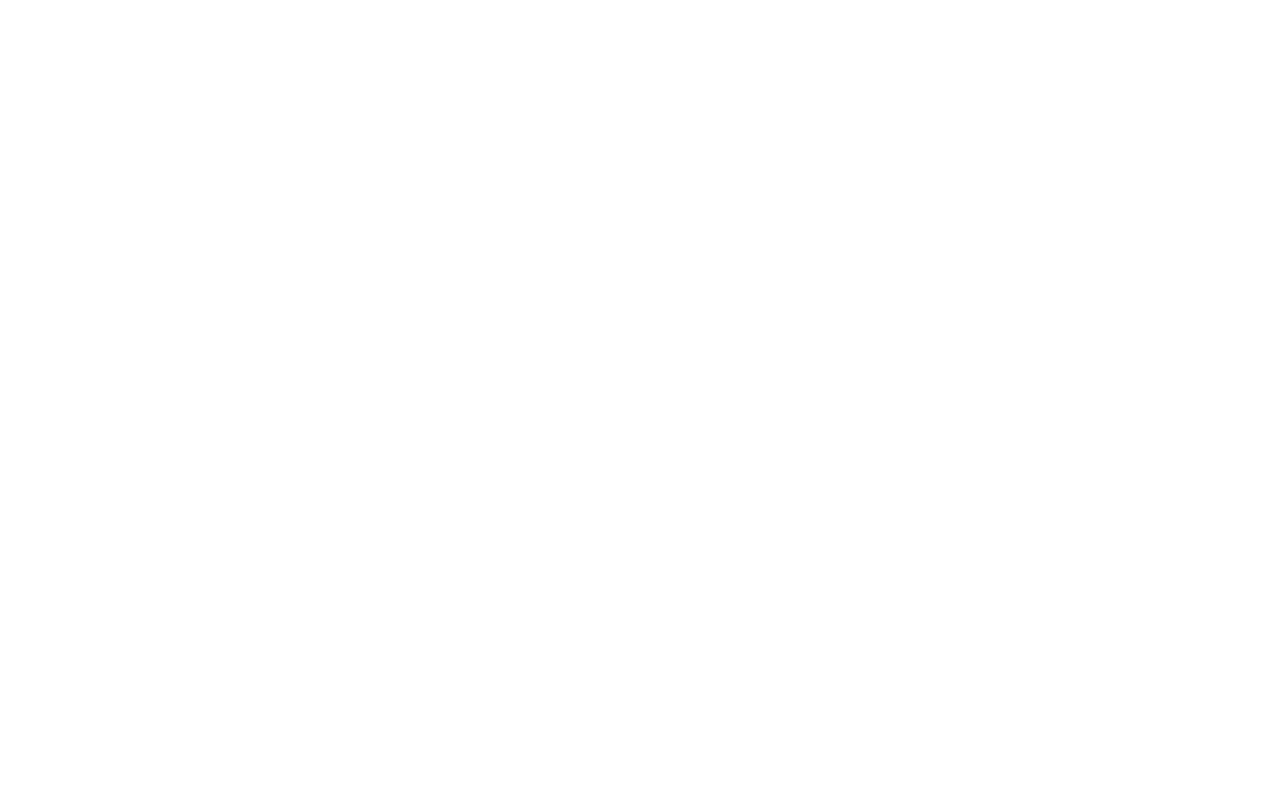
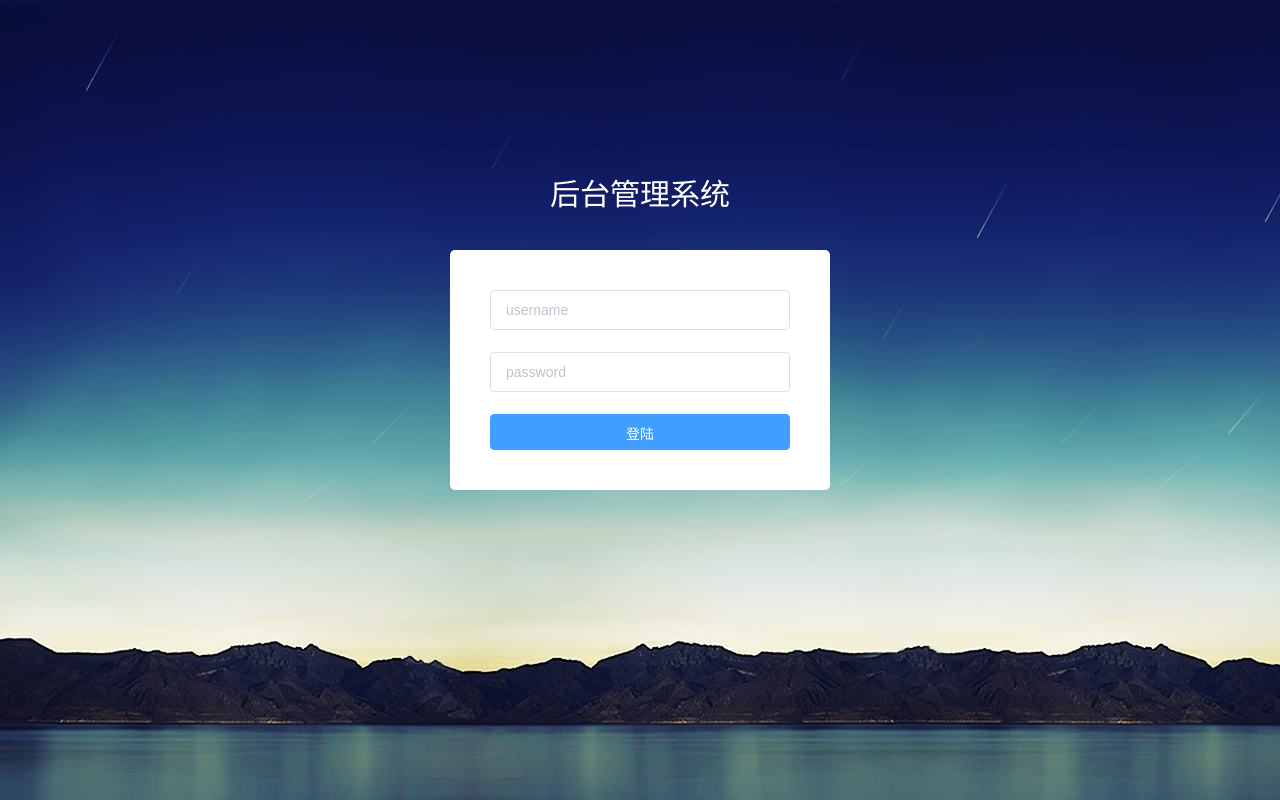
Before and after one commit to kuiningchen2017/backend_shiwen, a Vue app: page /#/login in a window 1280 px wide. Built offline with nearby package versions, Linux system fonts and the light colour scheme.

Commit message:
新增样式，登陆组件完善

```diff
--- a/src/App.vue
+++ b/src/App.vue
@@ -11,12 +11,6 @@
 </script>
 
 <style>
-#app {
-  font-family: 'Avenir', Helvetica, Arial, sans-serif;
-  -webkit-font-smoothing: antialiased;
-  -moz-osx-font-smoothing: grayscale;
-  text-align: center;
-  color: #2c3e50;
-  margin-top: 60px;
-}
+    @import "../static/css/main.css";  /*全局样式 默认css样式*/
+    @import "../static/css/color-green.css"; /*主题色*/
 </style>
--- a/src/components/page/login.vue
+++ b/src/components/page/login.vue
@@ -1,15 +1,48 @@
 <template>
-  <div class="hello">
-    登陆
-  </div>
+    <div class="login-wrap">
+        <div class="ms-title">后台管理系统</div>
+        <div class="ms-login">
+            <el-form :model="ruleForm" status-icon :rules="rules" ref="ruleForm" label-width="0px" class="demo-ruleForm">
+                <el-form-item prop="username">
+                    <el-input v-model="ruleForm.username" placeholder="username"></el-input>
+                </el-form-item>
+                <el-form-item prop="password">
+                    <el-input type="password" v-model="ruleForm.password" placeholder="password" @keyup.enter.native="submitForm(ruleForm)"></el-input>
+                </el-form-item>
+                <div class="login-btn">
+                    <el-button type="primary" @click="submitForm(ruleForm)">登陆</el-button>
+                </div>
+            </el-form>
+        </div>
+      </div>
 </template>
 
 <script>
 export default {
-  name: 'HelloWorld',
+  name: 'login',
   data () {
     return {
-      msg: 'Welcome to Your Vue.js App'
+      ruleForm: {
+        username: '',
+        password: ''
+      },
+      rules: {
+        username: [{required: true, message: '请输入用户名', triggrer: 'blur'}],
+        password: [{required: true, message: '请输入密码', trigger: 'blur'}]
+      }
+    }
+  },
+  methods: {
+    submitForm (ruleForm) {
+      const self = this
+      self.$refs['ruleForm'].validate((valid) => {
+        // 检验输入数据是否有效
+        if (valid) {
+          console.log('输入数据有效')
+        } else {
+          console.log('输入数据无效')
+        }
+      })
     }
   }
 }
@@ -17,18 +50,39 @@
 
 <!-- Add "scoped" attribute to limit CSS to this component only -->
 <style scoped>
-h1, h2 {
-  font-weight: normal;
-}
-ul {
-  list-style-type: none;
-  padding: 0;
-}
-li {
-  display: inline-block;
-  margin: 0 10px;
-}
-a {
-  color: #42b983;
-}
+    .login-wrap{
+        position: relative;
+        width:100%;
+        height:100%;
+        background-image: url("../../assets/login-background.jpg");
+        background-size: auto;
+        background-repeat: no-repeat;
+    }
+    .ms-title{
+        position: absolute;
+        top:50%;
+        width:100%;
+        margin-top: -230px;
+        text-align: center;
+        font-size:30px;
+        color: #fff;
+    }
+    .ms-login{
+        position: absolute;
+        left:50%;
+        top:50%;
+        width:300px;
+        height:160px;
+        margin:-150px 0 0 -190px;
+        padding:40px;
+        border-radius: 5px;
+        background: #fff;
+    }
+    .login-btn{
+        text-align: center;
+    }
+    .login-btn button{
+        width:100%;
+        height:36px;
+    }
 </style>
--- a/src/main.js
+++ b/src/main.js
@@ -3,9 +3,10 @@
 import router from './router'
 // 引入ElementUi 组件库
 import ElementUI from 'element-ui'
+// element-ui 样式
 import 'element-ui/lib/theme-chalk/index.css'
 Vue.use(ElementUI)
-Vue.config.productionTip = false
+Vue.config.productionTip = true
 
 /* eslint-disable no-new */
 new Vue({
--- a/src/router/index.js
+++ b/src/router/index.js
@@ -8,6 +8,10 @@
   routes: [
     {
       path: '/',
+      redirect: '/login'
+    },
+    {
+      path: '/login',
       name: 'login',
       component: Login
     }
--- /dev/null
+++ b/static/css/color-green.css
@@ -0,0 +1,27 @@
+.header{
+    background-color: #00d1b2;
+}
+.login-wrap{
+    background: rgba(56, 157, 170, 0.82);;
+}
+.plugins-tips{
+    background: #f2f2f2;
+}
+.plugins-tips a{
+    color: #00d1b2;
+}
+.el-upload--text em {
+    color: #00d1b2;
+}
+.pure-button{
+    background: #00d1b2;
+}
+.vue-datasource .btn-primary {
+    color: #fff;
+    background-color: #00d1b2 !important;
+    border-color: #00d1b2 !important;
+}
+.pagination > .active > a, .pagination > .active > a:hover, .pagination > .active > a:focus, .pagination > .active > span, .pagination > .active > span:hover, .pagination > .active > span:focus {
+    background-color: #00d1b2 !important;
+    border-color: #00d1b2 !important;
+}
--- /dev/null
+++ b/static/css/main.css
@@ -0,0 +1,113 @@
+*{margin:0;padding:0;}
+html,body,#app,.wrapper{
+    width:100%;
+    height:100%;
+    overflow: hidden;
+}
+body{
+    font-family:"Helvetica Neue",Helvetica, "microsoft yahei", arial, STHeiTi, sans-serif;
+}
+a{text-decoration: none}
+.content{
+    background: none repeat scroll 0 0 #fff;
+    position: absolute;
+    left: 250px;
+    right: 0;
+    top: 70px;
+    bottom:0;
+    width: auto;
+    padding:40px;
+    box-sizing: border-box;
+    overflow-y: scroll;
+}
+.crumbs{
+    margin-bottom: 20px;
+}
+.pagination{
+    margin: 20px 0;
+    text-align: right;
+}
+.plugins-tips{
+    padding:20px 10px;
+    margin-bottom: 20px;
+}
+.el-button+.el-tooltip {
+    margin-left: 10px;
+}
+
+.el-table tr:hover{
+    background: #f6faff;
+}
+.mgb20{
+    margin-bottom: 20px;
+}
+
+.move-enter-active,.move-leave-active{
+    transition: opacity .5s;
+}
+.move-enter,.move-leave{
+    opacity: 0;
+}
+/*BaseForm*/
+.form-box{
+    width:600px;
+}
+.form-box .line{
+    text-align: center;
+}
+.el-time-panel__content::after, .el-time-panel__content::before {
+    margin-top: -7px;
+}
+/*Readme*/
+.ms-doc .el-checkbox__input.is-disabled+.el-checkbox__label{
+    color: #333;
+    cursor: pointer;
+}
+/*Upload*/
+.pure-button{
+    width:150px;
+    height:40px;
+    line-height: 40px;
+    text-align: center;
+    color: #fff;
+    border-radius: 3px;
+}
+.g-core-image-corp-container .info-aside{
+    height:45px;
+}
+.el-upload--text {
+    background-color: #fff;
+    border: 1px dashed #d9d9d9;
+    border-radius: 6px;
+    box-sizing: border-box;
+    width: 360px;
+    height: 180px;
+    text-align: center;
+    cursor: pointer;
+    position: relative;
+    overflow: hidden;
+}
+.el-upload--text .el-icon-upload {
+    font-size: 67px;
+    color: #97a8be;
+    margin: 40px 0 16px;
+    line-height: 50px;
+}
+.el-upload--text {
+    color: #97a8be;
+    font-size: 14px;
+    text-align: center;
+}
+.el-upload--text em {
+    font-style: normal;
+}
+/*VueEditor*/
+.ql-container{
+    min-height: 400px;
+}
+.ql-snow .ql-tooltip{
+    transform: translateX(117.5px) translateY(10px) !important;
+}
+.editor-btn{
+    margin-top: 20px;
+}
```
Also changed, not shown: src/assets/login-background.jpg.
